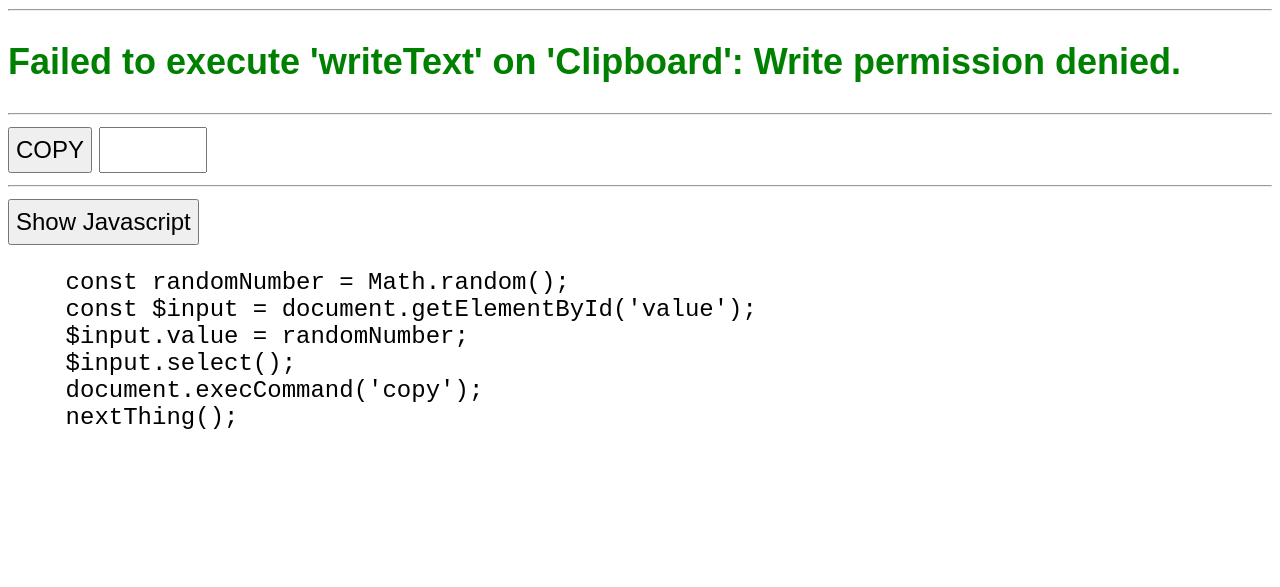
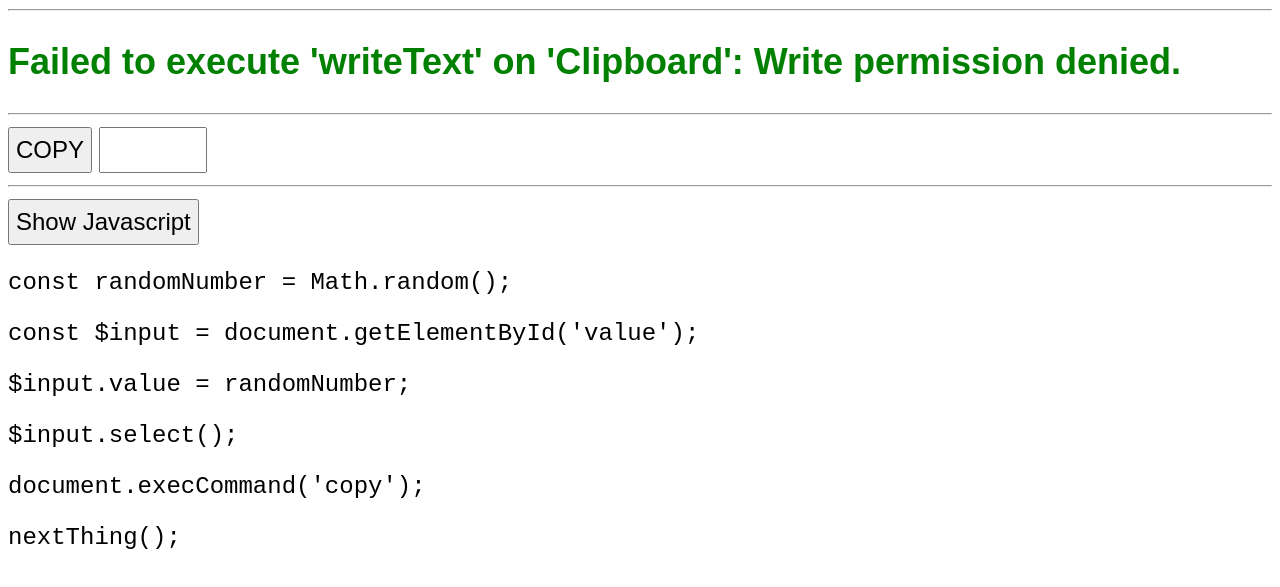
Before and after one commit to rw251/clipboard-execCommand, a website: page index.html in a window 1280 px wide. Both pictures are taken after a click on the button "Show Javascript". Shown: the part 93-680 px from the top of the page. Drawn offline with Linux system fonts and the light colour scheme.

Commit message:
Wrap code snippet

```diff
--- a/index.html
+++ b/index.html
@@ -17,7 +17,18 @@
 
     .content { display: grid; grid-template-columns: 200px 1fr; }
 
-    pre { visibility: hidden; }
+    pre {
+      overflow-x: auto;
+      white-space: pre-wrap;
+      white-space: -moz-pre-wrap;
+      white-space: -pre-wrap;
+      white-space: -o-pre-wrap;
+      word-wrap: break-word;
+      text-indent: -1.2em;
+      padding-left: 1.2em;
+    }
+
+    #code { display: none; }
 
     #message {
       font-size: 24px;
@@ -60,23 +71,23 @@
   </div>
   <hr>
   <button onclick="show()">Show Javascript</button>
-  <pre>
-    const randomNumber = Math.random();
-    const $input = document.getElementById('value');
-    $input.value = randomNumber;
-    $input.select();
-    document.execCommand('copy');
-    nextThing();
-  </pre>
+  <div id="code">
+    <pre>const randomNumber = Math.random();</pre>
+    <pre>const $input = document.getElementById('value');</pre>
+    <pre>$input.value = randomNumber;</pre>
+    <pre>$input.select();</pre>
+    <pre>document.execCommand('copy');</pre>
+    <pre>nextThing();</pre>
+  </div>
   <script>
     const $input = document.getElementById('value');
     const $content = document.getElementById('content');
     const $contents = document.getElementById('contents');
-    const $pre = document.querySelector('pre');
+    const $code = document.getElementById('code');
     const delay = 2000;
 
     function show() {
-      $pre.style.visibility = 'visible';
+      $code.style.display = 'block';
     }
 
     function logMessage(message, isAppend) {
```
